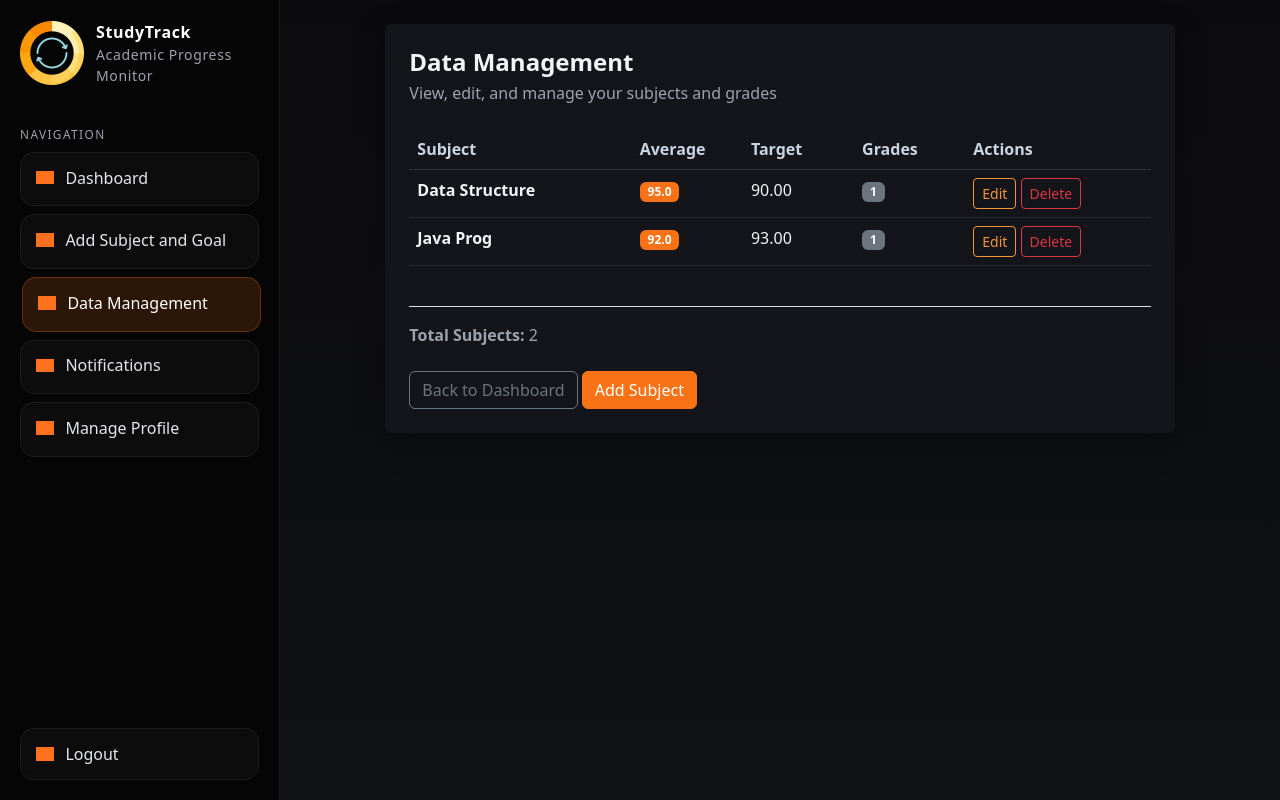
After one commit to 6h0st-2cr1pt/-Study_Track, a Django app: page /data/ in a window 1280 px wide. The commit adds this page. Run offline with Django 5.2, Linux system fonts and the light colour scheme; a user stored in the database is signed in; data comes from the database, SQL or seed files in the repository; both versions use the stored data as it was after the commit; grey boxes are pictures that could not be loaded.

Commit message:
Add Data Management page with subject table and Edit/Delete actions

```diff
--- a/StudyTrack/urls.py
+++ b/StudyTrack/urls.py
@@ -14,4 +14,7 @@ urlpatterns = [
     path('goals/new/', views.add_goal, name='add_goal'),
     path('notifications/', views.notifications_view, name='notifications'),
     path('notifications/<int:pk>/read/', views.mark_notification_read, name='mark_notification_read'),
+    path('data/', views.data_management, name='data_management'),
+    path('subjects/<int:pk>/edit/', views.edit_subject, name='edit_subject'),
+    path('subjects/<int:pk>/delete/', views.delete_subject, name='delete_subject'),
 ]
--- a/StudyTrack/views.py
+++ b/StudyTrack/views.py
@@ -334,3 +334,82 @@ def mark_notification_read(request, pk):
 	notification.save(update_fields=['is_read'])
 	messages.success(request, 'Notification marked as read.')
 	return redirect('notifications')
+
+
+@login_required
+def data_management(request):
+	"""Display all subjects with options to edit or delete."""
+	subjects = Subject.objects.filter(user=request.user).prefetch_related('grades', 'goals').order_by('name')
+
+	subject_data = []
+	for subject in subjects:
+		grades = subject.grades.all()
+		goals = subject.goals.filter(active=True)
+
+		# Calculate average
+		if grades:
+			average = sum(float(g.grade) for g in grades) / len(grades)
+			average = round(average, 2)
+		else:
+			average = None
+
+		# Get target grade from active goal
+		target_grade = None
+		if goals:
+			target_grade = goals.first().target_grade
+
+		subject_data.append({
+			'subject': subject,
+			'grades_count': grades.count(),
+			'average': average,
+			'target_grade': target_grade,
+			'goals_count': goals.count(),
+		})
+
+	context = {
+		'subject_data': subject_data,
+		'total_subjects': len(subjects),
+	}
+	return render(request, 'data_management.html', context)
+
+
+@login_required
+def edit_subject(request, pk):
+	"""Edit subject name."""
+	subject = get_object_or_404(Subject, pk=pk, user=request.user)
+
+	if request.method == 'POST':
+		new_name = request.POST.get('name', '').strip()
+		if new_name:
+			# Check if name already exists for this user
+			existing = Subject.objects.filter(user=request.user, name__iexact=new_name).exclude(pk=pk).first()
+			if existing:
+				messages.error(request, f'A subject named "{new_name}" already exists.')
+			else:
+				subject.name = ' '.join(new_name.split())  # Normalize spacing
+				subject.save(update_fields=['name'])
+				messages.success(request, f'Subject "{subject.name}" updated successfully.')
+				return redirect('data_management')
+		else:
+			messages.error(request, 'Subject name cannot be empty.')
+
+	context = {'subject': subject}
+	return render(request, 'edit_subject.html', context)
+
+
+@login_required
+def delete_subject(request, pk):
+	"""Delete subject and all associated data."""
+	subject = get_object_or_404(Subject, pk=pk, user=request.user)
+	subject_name = subject.name
+
+	if request.method == 'POST':
+		# Delete all grades and goals associated with this subject
+		subject.grades.all().delete()
+		subject.goals.all().delete()
+		subject.delete()
+		messages.success(request, f'Subject "{subject_name}" and all associated data have been deleted.')
+		return redirect('data_management')
+
+	context = {'subject': subject}
+	return render(request, 'delete_subject.html', context)
--- a/templates/base.html
+++ b/templates/base.html
@@ -296,6 +296,12 @@
                         <span>Add Subject and Goal</span>
                     </span>
                 </a>
+                <a href="{% url 'data_management' %}" class="{% if request.resolver_match.url_name == 'data_management' %}active{% endif %}">
+                    <span class="sidebar-link-content">
+                        <img class="sidebar-icon" src="https://cdn-icons-png.flaticon.com/512/1995/1995466.png" alt="">
+                        <span>Data Management</span>
+                    </span>
+                </a>
                 <a href="{% url 'notifications' %}" class="{% if request.resolver_match.url_name == 'notifications' %}active{% endif %}">
                     <span class="sidebar-link-content">
                         <img class="sidebar-icon" src="https://cdn-icons-png.flaticon.com/512/3239/3239941.png" alt="">
--- /dev/null
+++ b/templates/data_management.html
@@ -0,0 +1,94 @@
+{% extends "base.html" %}
+
+{% block title %}Data Management | StudyTrack{% endblock %}
+
+{% block content %}
+<div class="row justify-content-center">
+    <div class="col-lg-10">
+        <div class="card soft-shadow border-0">
+            <div class="card-body p-4">
+                <h1 class="h4 section-title mb-1">Data Management</h1>
+                <p class="text-muted mb-4">View, edit, and manage your subjects and grades</p>
+
+                {% if messages %}
+                    <div class="mb-3">
+                        {% for message in messages %}
+                            <div class="alert alert-{{ message.tags }} mb-2" role="alert">{{ message }}</div>
+                        {% endfor %}
+                    </div>
+                {% endif %}
+
+                {% if subject_data %}
+                    <div class="table-responsive">
+                        <table class="table table-hover">
+                            <thead>
+                                <tr>
+                                    <th style="width: 30%;">Subject</th>
+                                    <th style="width: 15%;">Average</th>
+                                    <th style="width: 15%;">Target</th>
+                                    <th style="width: 15%;">Grades</th>
+                                    <th style="width: 25%;">Actions</th>
+                                </tr>
+                            </thead>
+                            <tbody>
+                                {% for item in subject_data %}
+                                <tr>
+                                    <td>
+                                        <strong>{{ item.subject.name }}</strong>
+                                    </td>
+                                    <td>
+                                        {% if item.average %}
+                                            <span class="badge" style="background-color: #f97316;">{{ item.average }}</span>
+                                        {% else %}
+                                            <span class="text-muted">-</span>
+                                        {% endif %}
+                                    </td>
+                                    <td>
+                                        {% if item.target_grade %}
+                                            <span>{{ item.target_grade }}</span>
+                                        {% else %}
+                                            <span class="text-muted">-</span>
+                                        {% endif %}
+                                    </td>
+                                    <td>
+                                        <span class="badge bg-secondary">{{ item.grades_count }}</span>
+                                    </td>
+                                    <td>
+                                        <a href="{% url 'edit_subject' item.subject.id %}" class="btn btn-sm btn-outline-primary" title="Edit subject">
+                                            <i class="fas fa-edit"></i> Edit
+                                        </a>
+                                        <a href="{% url 'delete_subject' item.subject.id %}" class="btn btn-sm btn-outline-danger" title="Delete subject">
+                                            <i class="fas fa-trash"></i> Delete
+                                        </a>
+                                    </td>
+                                </tr>
+                                {% endfor %}
+                            </tbody>
+                        </table>
+                    </div>
+
+                    <div class="mt-4 pt-3 border-top">
+                        <p class="text-muted mb-0">
+                            <strong>Total Subjects:</strong> {{ total_subjects }}
+                        </p>
+                    </div>
+                {% else %}
+                    <div class="alert alert-info" role="alert">
+                        <strong>No subjects yet.</strong>
+                        <a href="{% url 'add_goal' %}">Start by adding a subject and goal.</a>
+                    </div>
+                {% endif %}
+
+                <div class="mt-4">
+                    <a href="{% url 'dashboard' %}" class="btn btn-outline-secondary">Back to Dashboard</a>
+                    <a href="{% url 'add_goal' %}" class="btn btn-primary">Add Subject</a>
+                </div>
+            </div>
+        </div>
+    </div>
+</div>
+
+<script>
+    document.querySelectorAll('input, select, textarea').forEach((field) => field.classList.add('form-control'));
+</script>
+{% endblock %}
```
Also changed, not shown: templates/delete_subject.html (added, +41 -0 lines), templates/edit_subject.html (added, +46 -0 lines), db.sqlite3.
